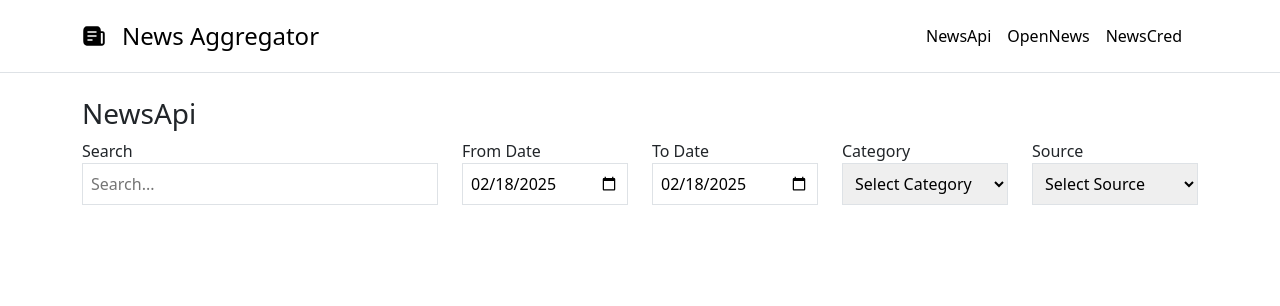
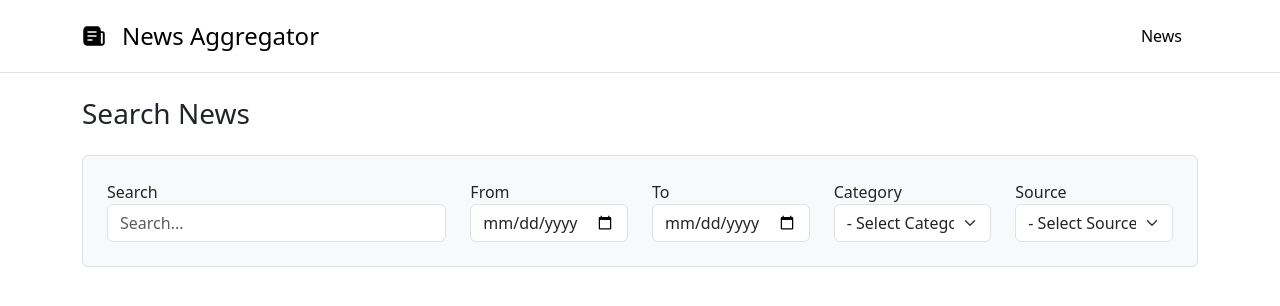
Before and after one commit to pixeltag/news-aggregator, a React (Create React App) app: page / in a window 1280 px wide. Shown: the top 306 px of the page. Built offline with nearby package versions, Linux system fonts and the light colour scheme.

Commit message:
handle cateory filter

```diff
--- a/src/App.tsx
+++ b/src/App.tsx
@@ -2,10 +2,9 @@ import React from 'react';
 import { Routes, Route } from 'react-router-dom';
 import ErrorBoundary from './components/ErrorBoundary/ErrorBoundary';
 import Header from './components/Header/Header';
-import NewsApi from './pages/NewsApi';
-import Home from './pages/NewsApi'
-import NewsCred from './pages/NewsCred';
-import OpenNews from './pages/OpenNews';
+import NewsApi from './pages/NewsPage';
+import Home from './pages/NewsPage'
+import NewsPage from './pages/NewsPage';
 
 function App() {
   return (
@@ -14,9 +13,7 @@ function App() {
         <Header />
         <div className='container'>
           <Routes>
-            <Route path="/" element={<NewsApi data-testid="home" />} />
-            <Route path="/OpenNews" element={<OpenNews />} />
-            <Route path="/NewsCred" element={<NewsCred />} />
+            <Route path="/" element={<NewsPage data-testid="home" />} />
           </Routes>
 
         </div>
--- a/src/components/Header/Header.tsx
+++ b/src/components/Header/Header.tsx
@@ -13,9 +13,7 @@ export default function Header() {
                     </a>
 
                     <nav className="d-inline-flex mt-2 mt-md-0 ms-md-auto">
-                        <Link className="me-3 py-2 link-body-emphasis text-decoration-none" to={'/'}>NewsApi</Link>
-                        <Link className="me-3 py-2 link-body-emphasis text-decoration-none" to={'/OpenNews'}>OpenNews</Link>
-                        <Link className="me-3 py-2 link-body-emphasis text-decoration-none" to={'/NewsCred'}>NewsCred</Link>
+                        <Link className="me-3 py-2 link-body-emphasis text-decoration-none" to={'/'}>News</Link>
                     </nav>
                 </div>
             </div>
--- a/src/components/Search/index.tsx
+++ b/src/components/Search/index.tsx
@@ -1,5 +1,4 @@
-import React, { Dispatch, SetStateAction, useState } from "react";
-import { NewsSource } from "../../pages/NewsApi/types";
+import { NewsSource } from "../../pages/NewsPage/types";
 
 interface SearchBarProps {
     onSearch: (query: string) => void;
@@ -9,23 +8,12 @@ interface SearchBarProps {
     onCategory: (query: string) => void;
 }
 
-// Helper function to format dates as YYYY-MM-DD
-const getFormattedDate = (date: Date) => date.toISOString().split("T")[0];
-
 const SearchBar: React.FC<SearchBarProps> = ({ onSearch, onSource, onStartDate, onEndDate, onCategory }) => {
-    const [query, setQuery] = useState('');
-    const [source, setSource] = useState('');
-    const [startDate, setStartDate] = useState(getFormattedDate(new Date()));
-    const [endDate, setEndDate] = useState(getFormattedDate(new Date()));
-    const [category, setCategory] = useState(getFormattedDate(new Date()));
-
     const handleChange = (
         event: React.ChangeEvent<HTMLInputElement | HTMLSelectElement>,
-        onFun: (query: string) => void,
-        setValue: Dispatch<SetStateAction<string>>
+        onFun: (query: string) => void
     ) => {
         const value = event.target.value;
-        setValue(value);
         onFun(value); // Raise event to parent
     };
 
@@ -33,47 +21,50 @@ const SearchBar: React.FC<SearchBarProps> = ({ onSearch, onSource, onStartDate,
         <div className="row">
             <div className="col-12 col-lg-4">
                 <div className="form-group">
-                    <label>Search</label>
+                    <label htmlFor="search">Search</label>
                     <input
+                        id="search"
+                        name="search"
                         type="text"
+                        className="form-control"
                         placeholder="Search..."
-                        value={query}
-                        onChange={(e) => handleChange(e, onSearch, setQuery)}
-                        className="border p-2 rounded-md w-100 mb-5"
+                        onChange={(e) => handleChange(e, onSearch)}
                     />
                 </div>
             </div>
             <div className="col-12 col-lg-2">
                 <div className="form-group">
-                    <label>From Date</label>
+                    <label htmlFor="from">From</label>
                     <input
+                        id="from"
+                        name="from"
                         type="date"
-                        onChange={(e) => handleChange(e, onStartDate, setStartDate)}
-                        className="border p-2 rounded-md w-100 mb-5"
-                        value={startDate}
+                        onChange={(e) => handleChange(e, onStartDate)}
+                        className="form-control"
                     />
                 </div>
             </div>
             <div className="col-12 col-lg-2">
                 <div className="form-group">
-                    <label>To Date</label>
+                    <label htmlFor="to">To</label>
                     <input
+                        id="to"
+                        name="to"
                         type="date"
-                        onChange={(e) => handleChange(e, onEndDate, setEndDate)}
-                        className="border p-2 rounded-md w-100 mb-5"
-                        value={endDate} // FIXED: should be endDate instead of startDate
-                    />
+                        onChange={(e) => handleChange(e, onEndDate)}
+                        className="form-control" />
                 </div>
             </div>
             <div className="col-12 col-lg-2">
                 <div className="form-group">
-                    <label>Category</label>
+                    <label htmlFor="category">Category</label>
                     <select
-                        onChange={(e) => handleChange(e, onCategory, setCategory)}
-                        className="border p-2 rounded-md w-100 mb-5"
-                        value={category}
+                        id="category"
+                        name="category"
+                        onChange={(e) => handleChange(e, onCategory)}
+                        className="form-select"
                     >
-                        <option value="">Select Category</option>
+                        <option value="">- Select Category -</option>
                         <option value="business">Business</option>
                         <option value="entertainment">Entertainment</option>
                         <option value="general">General</option>
@@ -86,13 +77,14 @@ const SearchBar: React.FC<SearchBarProps> = ({ onSearch, onSource, onStartDate,
             </div>
             <div className="col-12 col-lg-2">
                 <div className="form-group">
-                    <label>Source</label>
+                    <label htmlFor="source">Source</label>
                     <select
-                        onChange={(e) => handleChange(e, onSource, setSource)}
-                        className="border p-2 rounded-md w-100 mb-5"
-                        value={source}
+                        id="source"
+                        name="source"
+                        onChange={(e) => handleChange(e, onSource)}
+                        className="form-select"
                     >
-                        <option value="">Select Source</option>
+                        <option value="">- Select Source -</option>
                         <option value={NewsSource.NewsApi}>NewsAPI</option>
                         <option value={NewsSource.Guardian}>The Guardian</option>
                         <option value={NewsSource.NYTimes}>New York Times</option>
--- a/src/pages/NewsCred/index.tsx
+++ /dev/null
@@ -1,9 +0,0 @@
-import React from 'react'
-
-export default function NewsCred() {
-    return (
-        <>
-            <h3 className='mb-2 text-sm' data-testid="title">NewsCred</h3>
-        </>
-    )
-}
--- a/src/pages/NewsApi/index.tsx
+++ b/src/pages/NewsPage/index.tsx
@@ -9,7 +9,7 @@ import { fetchGuardianApi } from '../../services/guardian-api.service';
 import { NewsSource } from './types';
 import { fetchNYTimesApi } from '../../services/nytimes-api.service';
 
-export default function NewsApi() {
+export default function NewsPage() {
     const [search, setSearch] = useState<string>('')
     const [source, setSource] = useState<string>('')
     const [startDate, setStartDate] = useState<string>('')
@@ -22,11 +22,11 @@ export default function NewsApi() {
         console.log(source)
         switch (source) {
             case NewsSource.Guardian:
-                return (search: string, startDate: string, endDate: string) => fetchGuardianApi(search, startDate, endDate);
+                return (search: string, startDate: string, endDate: string) => fetchGuardianApi(search, startDate, endDate, category);
             case NewsSource.NewsApi:
                 return (search: string) => fetchNewsApi(search, startDate, endDate, category);
             case NewsSource.NYTimes:
-                return (search: string) => fetchNYTimesApi(search, startDate, endDate);
+                return (search: string) => fetchNYTimesApi(search, startDate, endDate, category);
             default:
                 return (search: string) => fetchNewsApi(search, startDate, endDate, category);
         }
@@ -35,7 +35,7 @@ export default function NewsApi() {
     const queryFn = getQueryFn(source, startDate, endDate);
 
     const { data, error, isLoading } = useQuery<NewsInterface[], Error>({
-        queryKey: ['news', search, source, startDate, endDate],
+        queryKey: ['news', search, source, startDate, endDate, category],
         queryFn: () => queryFn(search, startDate, endDate),
         enabled: !!debouncedSearch,
         // You can also provide initialData, onSuccess, onError, etc. here if needed
@@ -46,8 +46,9 @@ export default function NewsApi() {
     console.log(data)
     return (
         <>
-            <h3 className='mb-2 text-sm' data-testid="title">NewsApi</h3>
+            <h3 className='mb-2 text-sm' data-testid="title">Search News</h3>
             <div>
+                <div className="p-4 border bg-light my-4 rounded">
                     <SearchBar
                         onSearch={(query: string) => setSearch(query)}
                         onSource={(source: string) => setSource(source)}
@@ -55,9 +56,8 @@ export default function NewsApi() {
                         onEndDate={(startDate: string) => setEndDate(startDate)}
                         onCategory={(category: string) => setCategory(category)}
                     />
-
+                </div>
                 <News data={data} error={error} isLoading={isLoading} />
-
             </div>
         </>
     )
--- a/src/pages/OpenNews/index.tsx
+++ /dev/null
@@ -1,9 +0,0 @@
-import React from 'react'
-
-export default function OpenNews() {
-    return (
-        <>
-            <h3 className='mb-2 text-sm' data-testid="title">OpenNews</h3>
-        </>
-    )
-}
--- a/src/services/guardian-api.service.ts
+++ b/src/services/guardian-api.service.ts
@@ -10,18 +10,20 @@ const API_KEY = process.env.REACT_APP_GUARDIAN_API_KEY;
 export const fetchGuardianApi = async (
   search: string,
   startDate: string,
-  endDate: string
+  endDate: string,
+  category: string
 ): Promise<NewsInterface[]> => {
   const baseUrl = `${BASE_URL}?q=${search}&page-size=20&api-key=${API_KEY}`;
 
-  const dateParams = [
+  const queryParams = [
     startDate ? `from-date=${startDate}` : "",
     endDate ? `to-date=${endDate}` : "",
+    category ? `section=${encodeURIComponent(category)}` : "",
   ]
-    .filter(Boolean)
+    .filter(Boolean) // Remove empty values
     .join("&");
 
-  const url = dateParams ? `${baseUrl}&${dateParams}` : baseUrl;
+  const url = queryParams ? `${baseUrl}&${queryParams}` : baseUrl;
 
   const response = await fetch(url);
   if (!response.ok) {
--- a/src/services/nytimes-api.service.ts
+++ b/src/services/nytimes-api.service.ts
@@ -6,7 +6,8 @@ const API_KEY = process.env.REACT_APP_NYTIMES_API_KEY;
 export const fetchNYTimesApi = async (
   search: string,
   startDate: string,
-  endDate: string
+  endDate: string,
+  category: string
 ): Promise<NewsInterface[]> => {
   const formatNYTDate = (date: string) => date.replace(/-/g, "");
 
@@ -15,6 +16,7 @@ export const fetchNYTimesApi = async (
   const dateParams = [
     startDate ? `begin_date=${formatNYTDate(startDate)}` : "",
     endDate ? `end_date=${formatNYTDate(endDate)}` : "",
+    category ? `fq=news_desk:("${encodeURIComponent(category)}")` : "",
   ]
     .filter(Boolean) // Remove empty strings
     .join("&");
```
Also changed, not shown: src/pages/NewsPage/types/index.ts (renamed from src/pages/NewsApi/types/index.ts), 1 other file (tests, documents, lock files or other folders). Lines whose indentation alone changed are shown as unchanged.
